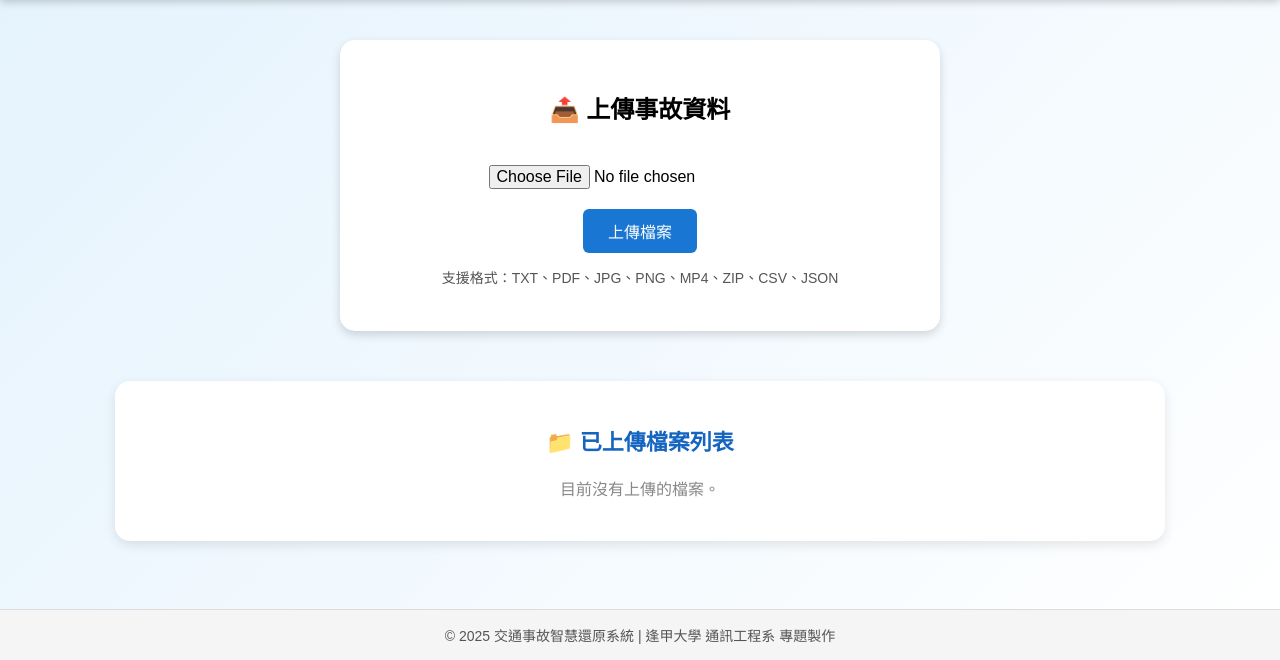
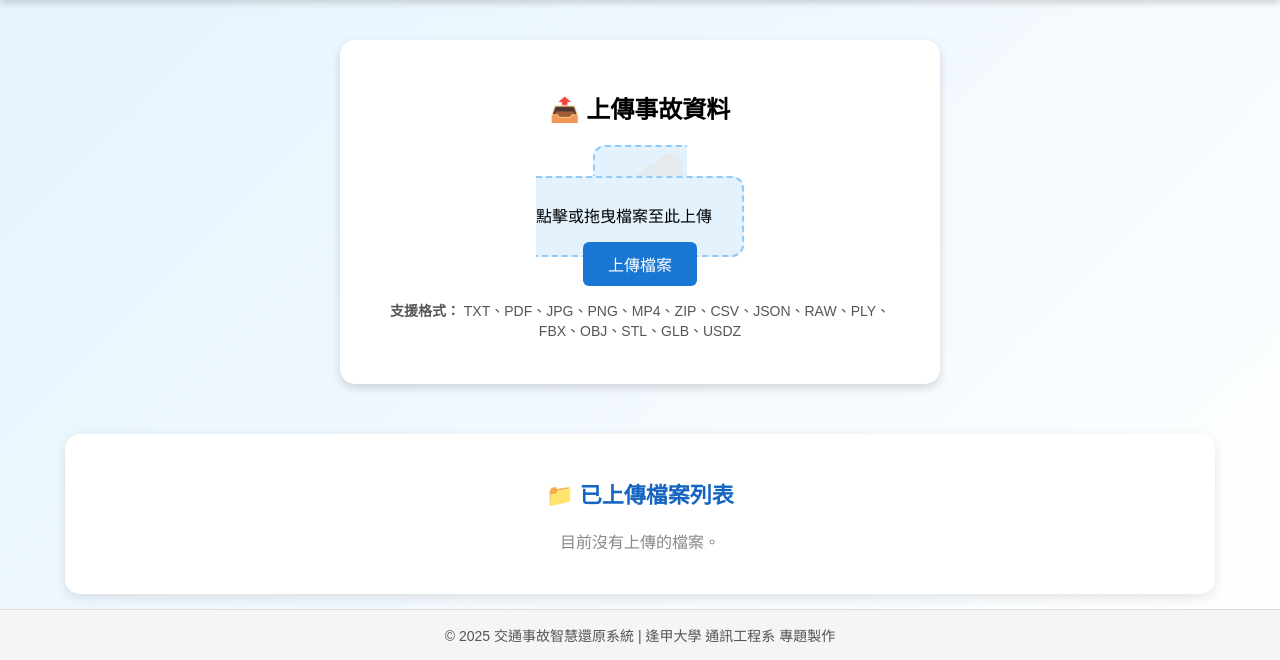
Before and after one commit to tzumao/cloud_upload_platform, a Flask app: page / in a window 1280 px wide. Shown: the part 140-800 px from the top of the page. Run offline with Flask 3, Linux system fonts and the light colour scheme; some libraries are stand-ins or nearby versions.

Commit message:
Enhance index.html with model viewer and styles
Add 3D model viewer support and improve upload UI

```diff
--- a/templates/index.html
+++ b/templates/index.html
@@ -3,6 +3,10 @@
 <head>
     <meta charset="UTF-8">
     <title>交通事故雲端資料平台</title>
+    <meta name="viewport" content="width=device-width, initial-scale=1.0">
+    <!-- 3D 模型預覽套件 -->
+    <script type="module" src="https://unpkg.com/@google/model-viewer/dist/model-viewer.min.js"></script>
+
     <style>
         body {
             font-family: "Microsoft JhengHei", sans-serif;
@@ -44,9 +48,27 @@
             transform: translateY(-5px);
         }
 
+        .cloud-upload {
+            border: 2px dashed #90caf9;
+            border-radius: 12px;
+            padding: 30px;
+            background-color: #e3f2fd;
+            transition: background-color 0.3s ease;
+            cursor: pointer;
+        }
+
+        .cloud-upload:hover {
+            background-color: #bbdefb;
+        }
+
+        .cloud-upload i {
+            font-size: 50px;
+            color: #1565c0;
+            margin-bottom: 10px;
+        }
+
         input[type="file"] {
-            margin: 20px 0;
-            font-size: 16px;
+            display: none;
         }
 
         button {
@@ -58,6 +80,7 @@
             border-radius: 6px;
             cursor: pointer;
             transition: 0.3s;
+            margin-top: 15px;
         }
 
         button:hover {
@@ -67,8 +90,8 @@
         .file-list {
             margin-top: 50px;
             background-color: white;
-            width: 85%;
-            max-width: 1000px;
+            width: 90%;
+            max-width: 1100px;
             padding: 25px;
             border-radius: 15px;
             box-shadow: 0 4px 12px rgba(0,0,0,0.1);
@@ -91,7 +114,6 @@
             background-color: #1565c0;
             color: white;
             padding: 12px;
-            border-radius: 5px 5px 0 0;
         }
 
         td {
@@ -114,6 +136,16 @@
             text-decoration: underline;
         }
 
+        .delete-btn {
+            color: #e53935;
+            font-weight: bold;
+            text-decoration: none;
+        }
+
+        .delete-btn:hover {
+            text-decoration: underline;
+        }
+
         footer {
             margin-top: auto;
             background-color: #f5f5f5;
@@ -124,8 +156,16 @@
             font-size: 14px;
             border-top: 1px solid #ddd;
         }
+
+        model-viewer {
+            width: 250px;
+            height: 250px;
+            border-radius: 10px;
+            margin-top: 10px;
+        }
     </style>
 </head>
+
 <body>
     <header>
         <h1>🚁 5G 無人機事故資料雲端平台</h1>
@@ -135,31 +175,54 @@
     <div class="upload-section">
         <h2>📤 上傳事故資料</h2>
         <form action="/upload" method="post" enctype="multipart/form-data">
-            <input type="file" name="file" required>
+            <label for="file" class="cloud-upload">
+                <i>☁️</i><br>
+                點擊或拖曳檔案至此上傳
+            </label>
+            <input id="file" type="file" name="file" required>
             <br>
             <button type="submit">上傳檔案</button>
         </form>
-        <p style="color: #555; font-size: 14px;">支援格式：TXT、PDF、JPG、PNG、MP4、ZIP、CSV、JSON</p>
+        <p style="color: #555; font-size: 14px;">
+            <b>支援格式：</b> TXT、PDF、JPG、PNG、MP4、ZIP、CSV、JSON、RAW、PLY、FBX、OBJ、STL、GLB、USDZ
+        </p>
     </div>
 
     <div class="file-list">
         <h2>📁 已上傳檔案列表</h2>
+
         {% if files %}
         <table>
+            <thead>
                 <tr>
                     <th>檔案名稱</th>
                     <th>大小</th>
                     <th>上傳時間</th>
-                <th>下載</th>
+                    <th>操作</th>
                 </tr>
+            </thead>
+            <tbody>
                 {% for file in files %}
                 <tr>
                     <td>{{ file.name }}</td>
                     <td>{{ file.size }}</td>
                     <td>{{ file.time }}</td>
-                <td><a href="{{ url_for('uploaded_file', filename=file.name) }}" target="_blank">下載</a></td>
+                    <td>
+                        <a href="{{ url_for('uploaded_file', filename=file.name) }}" target="_blank">下載</a> |
+                        <a href="{{ url_for('delete_file', filename=file.name) }}" class="delete-btn">刪除</a>
+                    </td>
                 </tr>
+
+                {% if file.name.endswith('.glb') or file.name.endswith('.usdz') %}
+                <tr>
+                    <td colspan="4">
+                        <model-viewer src="{{ url_for('uploaded_file', filename=file.name) }}"
+                            alt="3D 模型預覽" auto-rotate camera-controls></model-viewer>
+                    </td>
+                </tr>
+                {% endif %}
                 {% endfor %}
+            </tbody>
         </table>
         {% else %}
         <p style="text-align:center; color:#888;">目前沒有上傳的檔案。</p>
@@ -169,5 +232,23 @@
     <footer>
         © 2025 交通事故智慧還原系統 | 逢甲大學 通訊工程系 專題製作
     </footer>
+
+    <script>
+        const uploadArea = document.querySelector('.cloud-upload');
+        const fileInput = document.getElementById('file');
+
+        uploadArea.addEventListener('click', () => fileInput.click());
+        uploadArea.addEventListener('dragover', e => {
+            e.preventDefault();
+            uploadArea.style.backgroundColor = '#bbdefb';
+        });
+        uploadArea.addEventListener('dragleave', e => {
+            uploadArea.style.backgroundColor = '#e3f2fd';
+        });
+        uploadArea.addEventListener('drop', e => {
+            e.preventDefault();
+            fileInput.files = e.dataTransfer.files;
+        });
+    </script>
 </body>
 </html>
```
Lines whose indentation alone changed are shown as unchanged.
